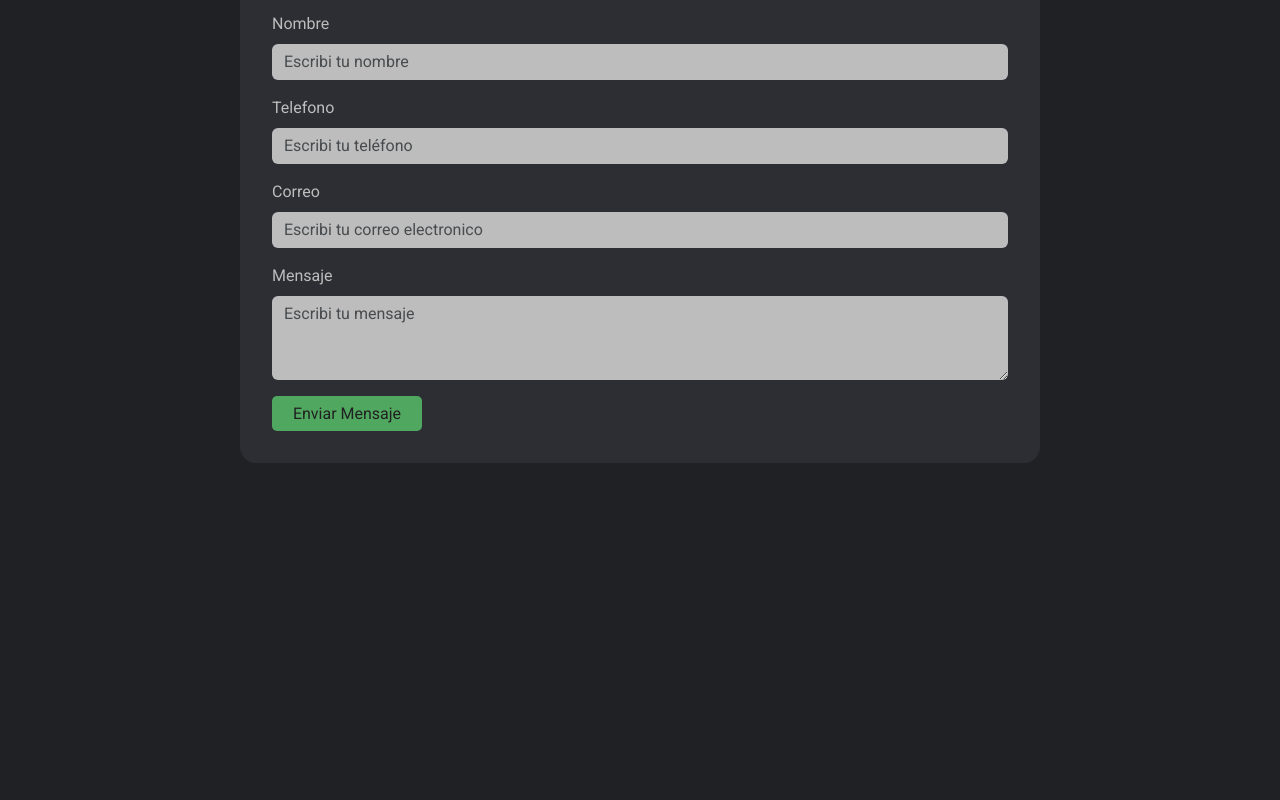
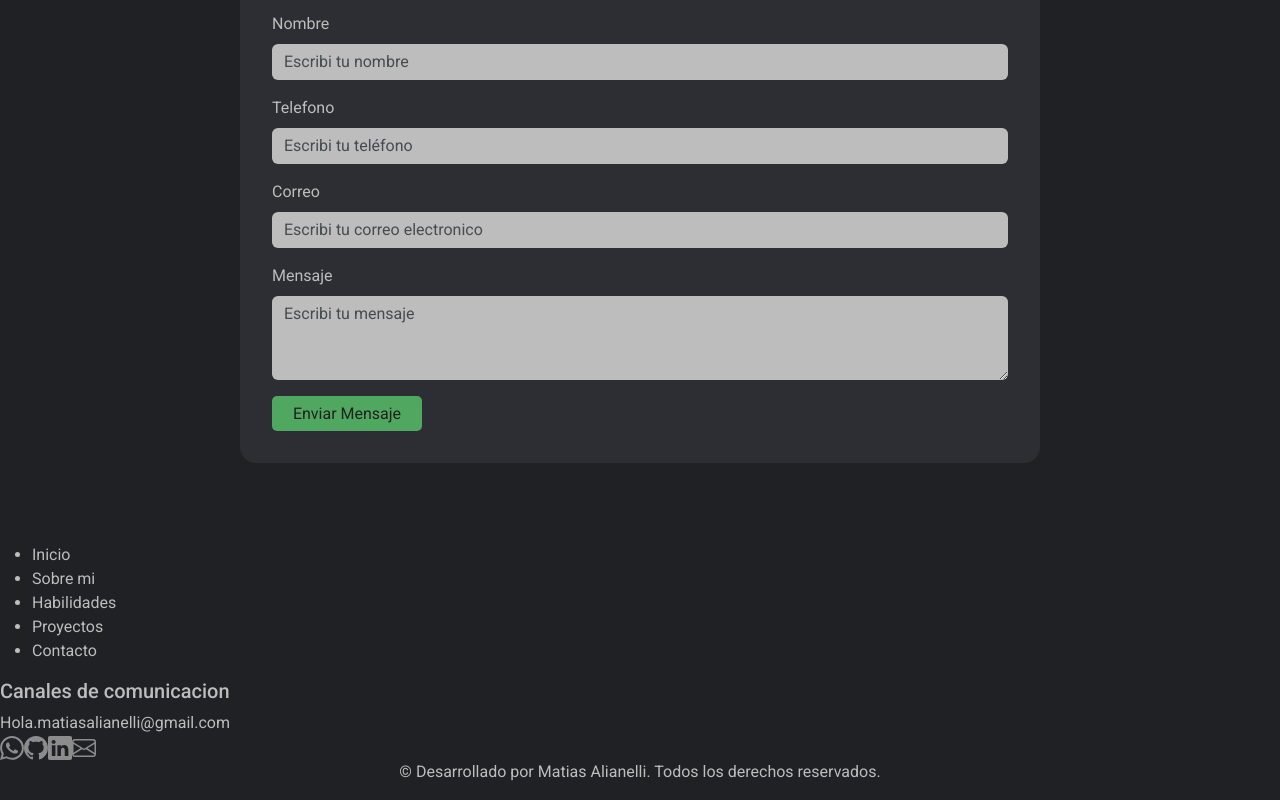
Before and after one commit to matiasealianelli/portafolio-web, a React (Vite) app: page / in a window 1280 px wide. Shown: the part 2724-3524 px from the top of the page. Before the commit the page ends 3267 px from the top, so only its background shows below. Built offline with nearby package versions, Linux system fonts and the light colour scheme.

Commit message:
Agregue estructura jsx del Footer

```diff
--- a/src/components/Footer.jsx
+++ b/src/components/Footer.jsx
@@ -2,7 +2,61 @@
 
 function Footer() {
     return <>
-
+    <footer>
+    <div className="contFooter">
+      <div className="contMenuFooter">
+        <ul>
+          <li>
+            <a href="http://127.0.0.1:5500/#" className="enlaceFooter">Inicio</a>
+          </li>
+          <li>
+            <a href="http://127.0.0.1:5500/#" className="enlaceFooter">Sobre mi</a>
+          </li>
+          <li>
+            <a href="http://127.0.0.1:5500/#" className="enlaceFooter">Habilidades</a>
+          </li>
+          <li>
+            <a href="http://127.0.0.1:5500/#" className="enlaceFooter">Proyectos</a>
+          </li>
+          <li>
+            <a href="http://127.0.0.1:5500/#" className="enlaceFooter">Contacto</a>
+          </li>
+        </ul>
+      </div>
+      <div className="redSocFooter">
+        <div>
+          <h5 className="tituloComunicacion">Canales de comunicacion</h5>
+        </div>
+        <div><a href="#" className="enlaceMail">Hola.matiasalianelli@gmail.com</a></div>
+        <div className="contIconRedesFooter">
+          <a href="https://wa.me/+5401122888466" target="_blank"><svg xmlns="http://www.w3.org/2000/svg" width="16"
+              height="16" fill="currentColor" className="bi bi-whatsapp iconoRedesNav" viewBox="0 0 16 16">
+              <path
+                d="M13.601 2.326A7.85 7.85 0 0 0 7.994 0C3.627 0 .068 3.558.064 7.926c0 1.399.366 2.76 1.057 3.965L0 16l4.204-1.102a7.9 7.9 0 0 0 3.79.965h.004c4.368 0 7.926-3.558 7.93-7.93A7.9 7.9 0 0 0 13.6 2.326zM7.994 14.521a6.6 6.6 0 0 1-3.356-.92l-.24-.144-2.494.654.666-2.433-.156-.251a6.56 6.56 0 0 1-1.007-3.505c0-3.626 2.957-6.584 6.591-6.584a6.56 6.56 0 0 1 4.66 1.931 6.56 6.56 0 0 1 1.928 4.66c-.004 3.639-2.961 6.592-6.592 6.592m3.615-4.934c-.197-.099-1.17-.578-1.353-.646-.182-.065-.315-.099-.445.099-.133.197-.513.646-.627.775-.114.133-.232.148-.43.05-.197-.1-.836-.308-1.592-.985-.59-.525-.985-1.175-1.103-1.372-.114-.198-.011-.304.088-.403.087-.088.197-.232.296-.346.1-.114.133-.198.198-.33.065-.134.034-.248-.015-.347-.05-.099-.445-1.076-.612-1.47-.16-.389-.323-.335-.445-.34-.114-.007-.247-.007-.38-.007a.73.73 0 0 0-.529.247c-.182.198-.691.677-.691 1.654s.71 1.916.81 2.049c.098.133 1.394 2.132 3.383 2.992.47.205.84.326 1.129.418.475.152.904.129 1.246.08.38-.058 1.171-.48 1.338-.943.164-.464.164-.86.114-.943-.049-.084-.182-.133-.38-.232" />
+            </svg></a>
+          <a href="https://github.com/matiasealianelli" target="_blank"><svg xmlns="http://www.w3.org/2000/svg"
+              width="16" height="16" fill="currentColor" className="bi bi-github iconoRedesNav" viewBox="0 0 16 16">
+              <path
+                d="M8 0C3.58 0 0 3.58 0 8c0 3.54 2.29 6.53 5.47 7.59.4.07.55-.17.55-.38 0-.19-.01-.82-.01-1.49-2.01.37-2.53-.49-2.69-.94-.09-.23-.48-.94-.82-1.13-.28-.15-.68-.52-.01-.53.63-.01 1.08.58 1.23.82.72 1.21 1.87.87 2.33.66.07-.52.28-.87.51-1.07-1.78-.2-3.64-.89-3.64-3.95 0-.87.31-1.59.82-2.15-.08-.2-.36-1.02.08-2.12 0 0 .67-.21 2.2.82.64-.18 1.32-.27 2-.27s1.36.09 2 .27c1.53-1.04 2.2-.82 2.2-.82.44 1.1.16 1.92.08 2.12.51.56.82 1.27.82 2.15 0 3.07-1.87 3.75-3.65 3.95.29.25.54.73.54 1.48 0 1.07-.01 1.93-.01 2.2 0 .21.15.46.55.38A8.01 8.01 0 0 0 16 8c0-4.42-3.58-8-8-8" />
+            </svg></a>
+          <a href="https://www.linkedin.com/in/matias-alianelli-b8255727a/" target="_blank"><svg
+              xmlns="http://www.w3.org/2000/svg" width="16" height="16" fill="currentColor"
+              className="bi bi-linkedin iconoRedesNav" viewBox="0 0 16 16">
+              <path
+                d="M0 1.146C0 .513.526 0 1.175 0h13.65C15.474 0 16 .513 16 1.146v13.708c0 .633-.526 1.146-1.175 1.146H1.175C.526 16 0 15.487 0 14.854zm4.943 12.248V6.169H2.542v7.225zm-1.2-8.212c.837 0 1.358-.554 1.358-1.248-.015-.709-.52-1.248-1.342-1.248S2.4 3.226 2.4 3.934c0 .694.521 1.248 1.327 1.248zm4.908 8.212V9.359c0-.216.016-.432.08-.586.173-.431.568-.878 1.232-.878.869 0 1.216.662 1.216 1.634v3.865h2.401V9.25c0-2.22-1.184-3.252-2.764-3.252-1.274 0-1.845.7-2.165 1.193v.025h-.016l.016-.025V6.169h-2.4c.03.678 0 7.225 0 7.225z" />
+            </svg></a>
+          <a href="#" target="_blank"><svg xmlns="http://www.w3.org/2000/svg" width="16" height="16" fill="currentColor"
+              className="bi bi-envelope iconoRedesNav" viewBox="0 0 16 16">
+              <path
+                d="M0 4a2 2 0 0 1 2-2h12a2 2 0 0 1 2 2v8a2 2 0 0 1-2 2H2a2 2 0 0 1-2-2zm2-1a1 1 0 0 0-1 1v.217l7 4.2 7-4.2V4a1 1 0 0 0-1-1zm13 2.383-4.708 2.825L15 11.105zm-.034 6.876-5.64-3.471L8 9.583l-1.326-.795-5.64 3.47A1 1 0 0 0 2 13h12a1 1 0 0 0 .966-.741M1 11.105l4.708-2.897L1 5.383z" />
+            </svg></a>
+        </div>
+      </div>
+    </div>
+    <p className="text-center">
+      &copy; Desarrollado por Matias Alianelli. Todos los derechos reservados.
+    </p>
+  </footer>
     </>;
 }
 
```
